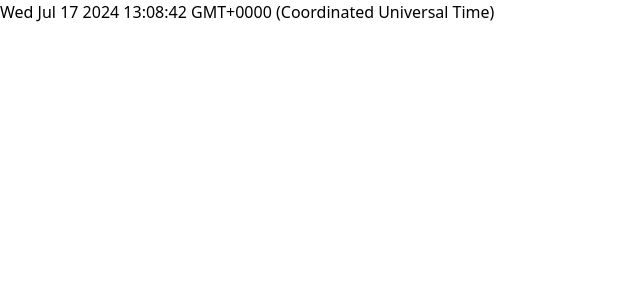
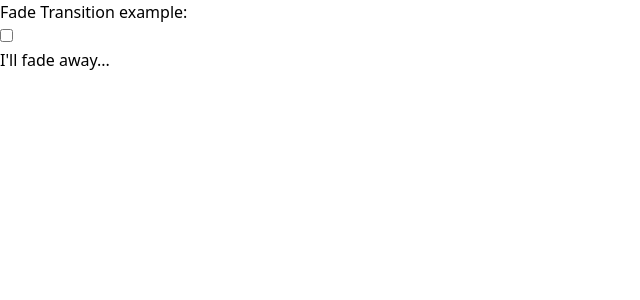
Before and after one commit to Naeem-gg/learning_svelte, a SvelteKit app: page / in a window 1280 px wide. Shown: the top 300 px of the page, without its empty margins (0-640 px from the left). Built offline with nearby package versions, Linux system fonts and the light colour scheme.

Commit message:
transition fade

```diff
--- a/package.json
+++ b/package.json
@@ -3,7 +3,7 @@
 	"version": "0.0.1",
 	"private": true,
 	"scripts": {
-		"dev": "vite dev -- --open",
+		"dev": "vite dev -- --open --host",
 		"build": "vite build",
 		"preview": "vite preview",
 		"check": "svelte-kit sync && svelte-check --tsconfig ./tsconfig.json",
--- /dev/null
+++ b/src/components/FadeTransition.svelte
@@ -0,0 +1,11 @@
+<script lang="ts">
+	import { fade } from 'svelte/transition';
+
+	let isChecked = false;
+</script>
+
+<h1>Fade Transition example:</h1>
+<input type="checkbox" bind:checked={isChecked} />
+{#if !isChecked}
+	<p transition:fade>I'll fade away...</p>
+{/if}
--- a/src/components/ReadableStore.svelte
+++ /dev/null
@@ -1,5 +0,0 @@
-<script lang="ts">
-	import { time } from './store';
-</script>
-
-<h1>{$time}</h1>
--- a/src/components/store.ts
+++ /dev/null
@@ -1,10 +0,0 @@
-import { readable } from 'svelte/store';
-
-export const time = readable(new Date(), (set) => {
-	const interval = setInterval(() => {
-		set(new Date());
-	}, 1000);
-	return () => {
-		clearInterval(interval);
-	};
-});
--- a/src/routes/+page.svelte
+++ b/src/routes/+page.svelte
@@ -1,5 +1,5 @@
 <script lang="ts">
-	import ReadableStore from '../components/ReadableStore.svelte';
+	import FadeTransition from '../components/FadeTransition.svelte';
 </script>
 
-<ReadableStore />
+<FadeTransition />
```
